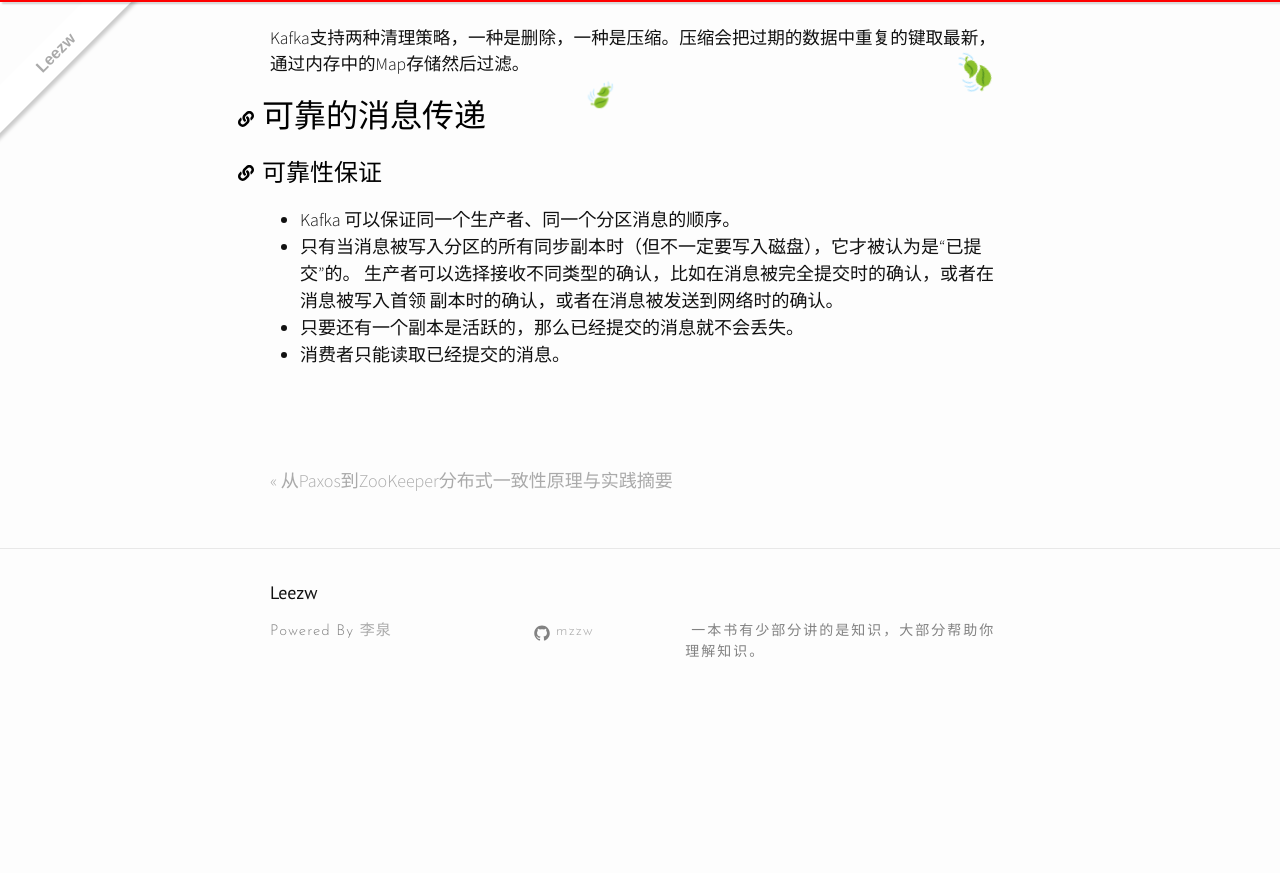
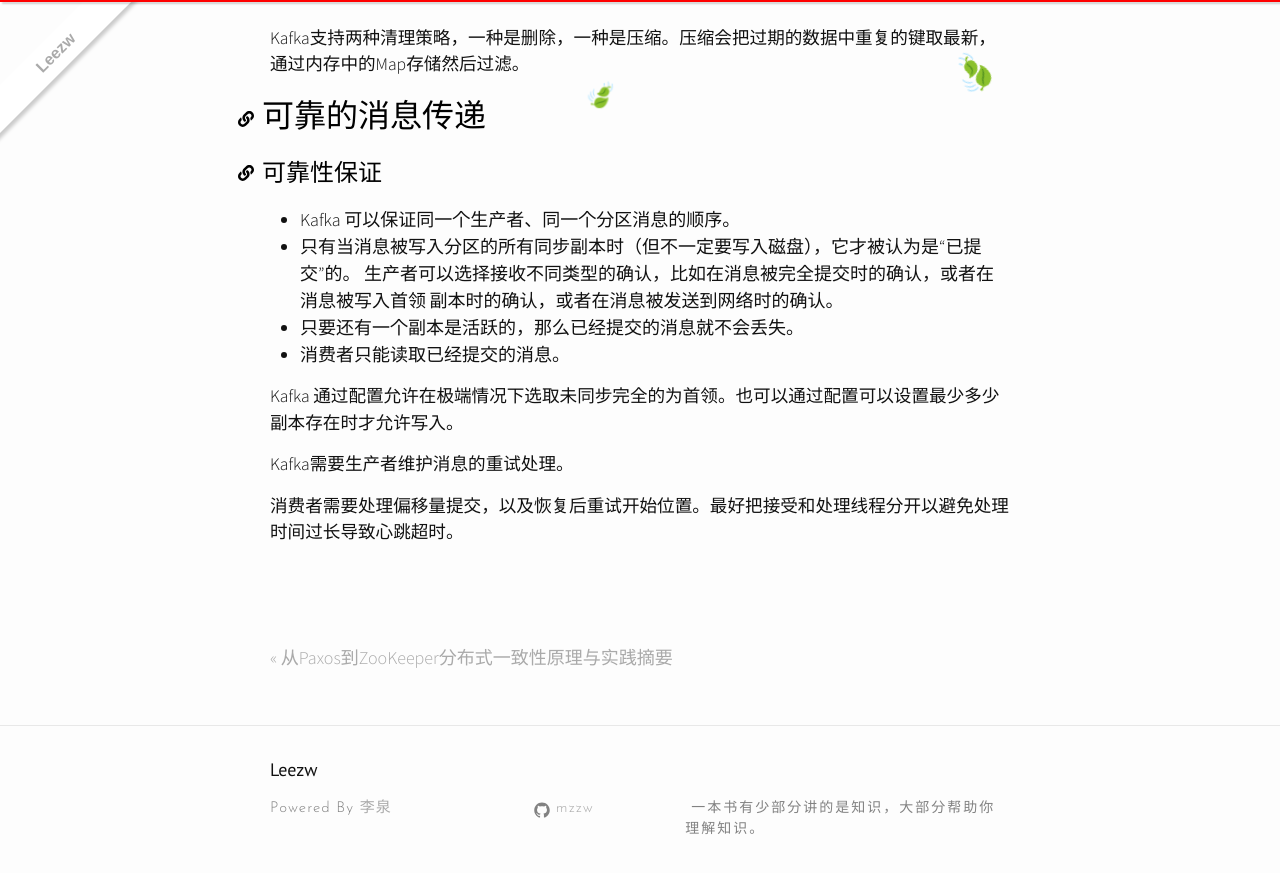
Before and after one commit to quantum-li/quantum-li.github.io, a Jekyll site: the page built from _posts/2020-05-09-kafka-the-definitive-guide.md, in a window 1280 px wide and 900 px high, scrolled down 17241 px. Shown: the top 873 px of the window. Built offline with Jekyll 4.4.1, drawn with Linux system fonts in a browser that asks for light colours; nearby versions of some CDN libraries; comment, search, counter and statistics services are not loaded; before the commit the page ends 17964 px from its top, so only the background shows below that.

Commit message:
2020-05-14 13:18:39

```diff
--- a/_posts/2020-05-09-kafka-the-definitive-guide.md
+++ b/_posts/2020-05-09-kafka-the-definitive-guide.md
@@ -430,3 +430,9 @@ Kafka支持两种清理策略，一种是删除，一种是压缩。压缩会把
 + 只有当消息被写⼊分区的所有同步副本时（但不⼀定要写⼊磁盘），它才被认为是“已提交”的。 ⽣产者可以选择接收不同类型的确认，⽐如在消息被完全提交时的确认，或者在消息被写⼊⾸领 副本时的确认，或者在消息被发送到⽹络时的确认。
 + 只要还有⼀个副本是活跃的，那么已经提交的消息就不会丢失。
 + 消费者只能读取已经提交的消息。
+
+Kafka 通过配置允许在极端情况下选取未同步完全的为首领。也可以通过配置可以设置最少多少副本存在时才允许写入。
+
+Kafka需要生产者维护消息的重试处理。
+
+消费者需要处理偏移量提交，以及恢复后重试开始位置。最好把接受和处理线程分开以避免处理时间过长导致心跳超时。
```
